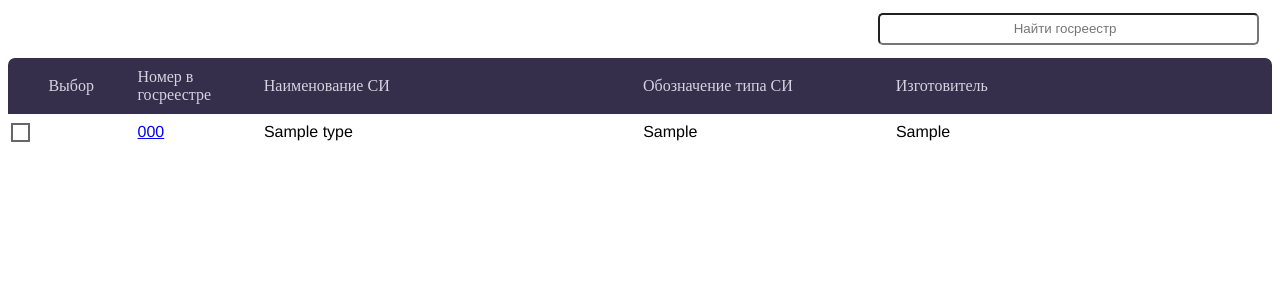
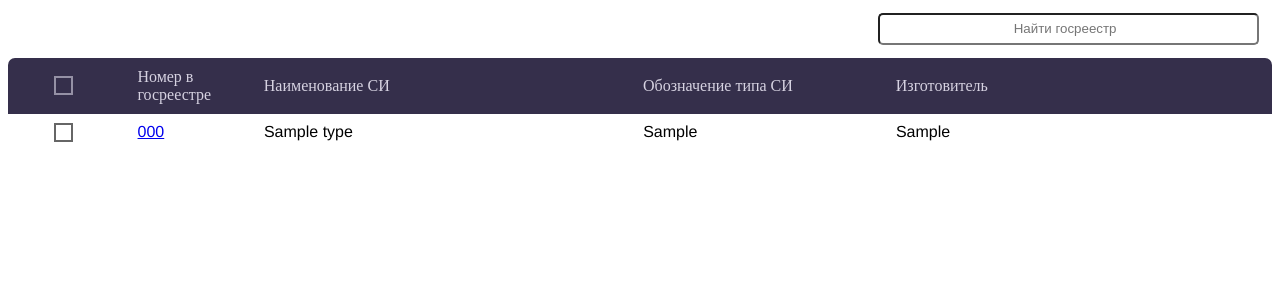
Before and after one commit to GotlibArtem/Online_poverka, a Flask app: page /appr_types/1/1 in a window 1280 px wide. Shown: the part 56-356 px from the top of the page. Run offline with Flask 3, Linux system fonts and the light colour scheme; tables that the repository leaves empty hold one stand-in row (values such as "Sample post").

Commit message:
Removed unused code

```diff
--- a/webapp/__init__.py
+++ b/webapp/__init__.py
@@ -1,5 +1,5 @@
 """Imports"""
-from flask import Flask, render_template, Response
+from flask import Flask, render_template
 from flask_migrate import Migrate
 
 from model import db, Approved_types
@@ -24,7 +24,6 @@ def create_app():
 
     @app.route('/appr_type/<int:id_appr_type>')
     def return_appr_type(id_appr_type):
-        id_appr_type = int(id_appr_type)
         data_of_appr_type = Approved_types.query.get(id_appr_type)
 
         return render_template(
--- a/webapp/static/css/style.css
+++ b/webapp/static/css/style.css
@@ -158,7 +158,6 @@ input[type="checkbox"] {
     display: none;
 }
 input[type="checkbox"] + label {
-    display: block;
     position: relative;
     padding-left: 35px;
     margin-bottom: 20px;
@@ -173,7 +172,6 @@ input[type="checkbox"] + label:last-child {
 }
 input[type="checkbox"] + label:before {
     content: '';
-    display: block;
     width: 15px;
     height: 15px;
     border: 2px solid;
--- a/webapp/templates/appr_types.html
+++ b/webapp/templates/appr_types.html
@@ -22,7 +22,7 @@
 			<table class="mainTable" id="tableId1">
 				<thead>
 					<tr>
-						<th class="column_1">Выбор</th>
+						<th class="column_1"><input type="checkbox" id="box"><label for="box"></label></th>
 						<th class="column_2" data-order="-1" class="sorted">Номер в госреестре</th>
 						<th class="column_3" data-order="-1">Наименование СИ</th>
 						<th class="column_4">Обозначение типа СИ</th>
```
